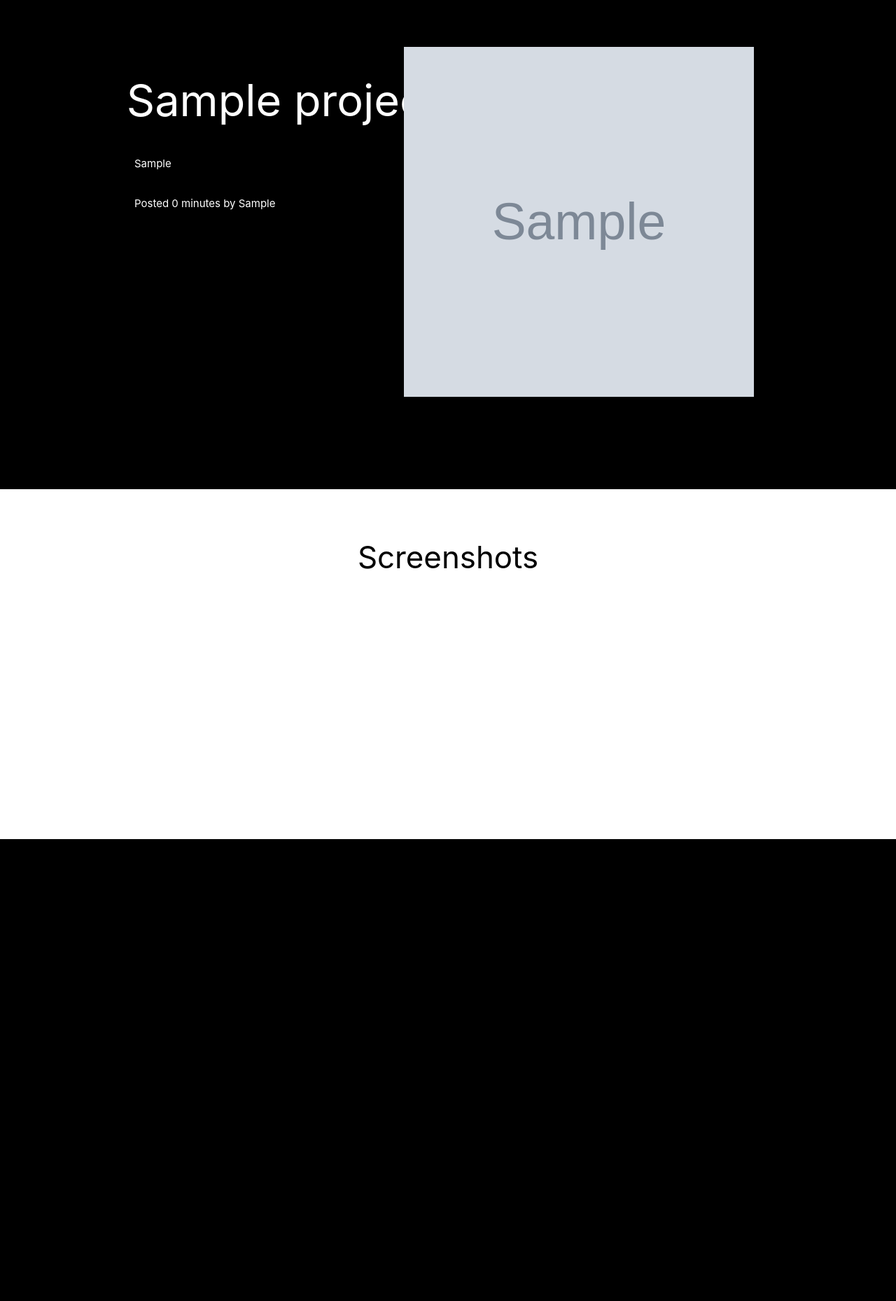
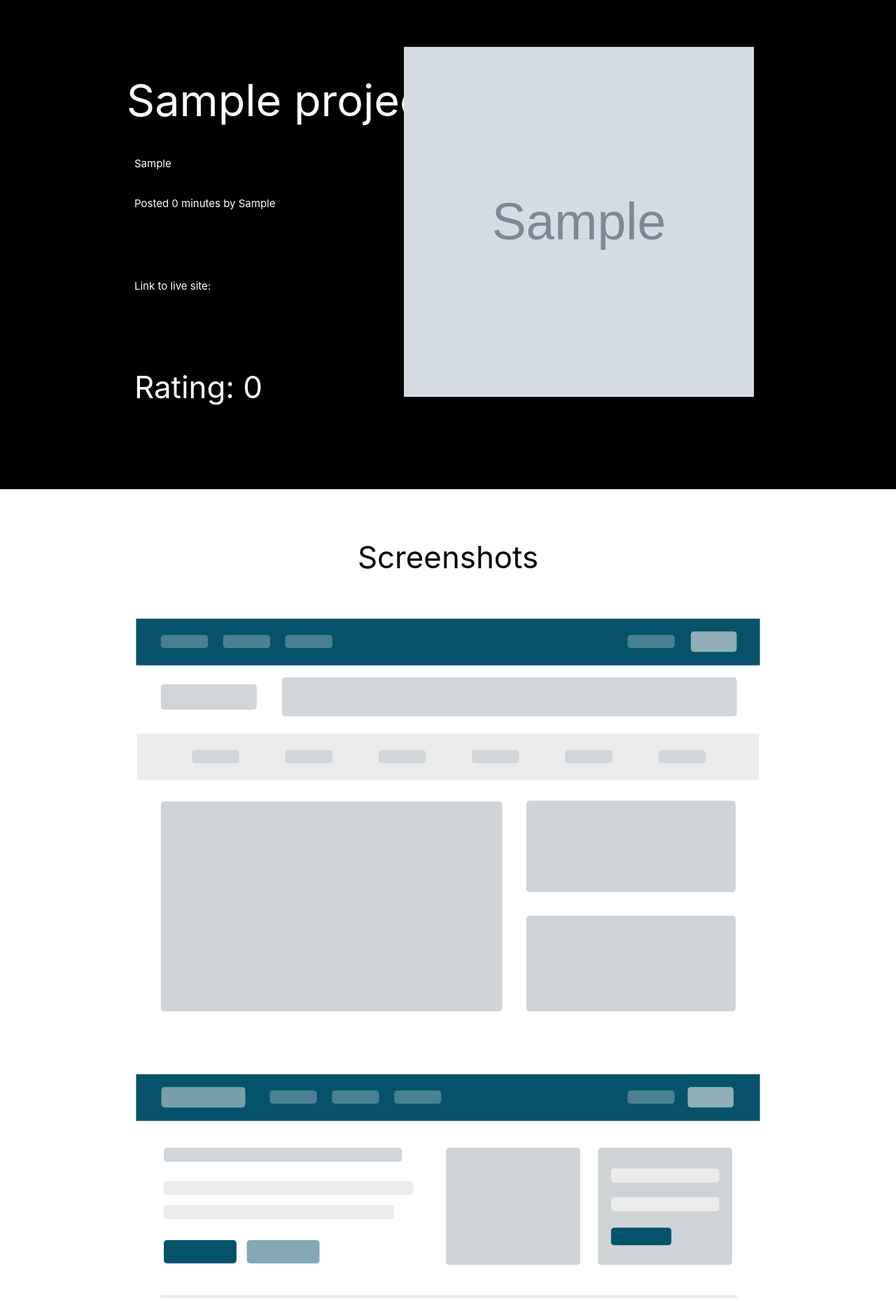
Before and after one commit to andyweru/MC_11_Awwwards, a Django app: page /project/1 in a window 1280 px wide. Shown: the part 65-1924 px from the top of the page at 70% size. Before the commit the page ends 1264 px from the top, so only its background shows below. Run offline with Django 3.2, Linux system fonts and the light colour scheme; tables that the repository leaves empty hold one stand-in row (values such as "Sample post"); grey boxes marked "Sample" are stand-in pictures.

Commit message:
made change to project template UI

```diff
--- a/myapp/static/css/base.css
+++ b/myapp/static/css/base.css
@@ -27,7 +27,7 @@ body{
 }
 
 .img {
-    width:  100px;
+    width:100px;
 }
 
 .all-projects{
@@ -52,3 +52,8 @@ body{
     width: 500px;
     height: 500px;
 }
+
+.screenshot{
+    width: 100%;
+    height: 600px;
+}
--- a/myapp/templates/project.html
+++ b/myapp/templates/project.html
@@ -24,6 +24,20 @@
                                     <div class="row">
                                         <p>Posted {{project.pub_date|timesince}} by {{project.editor.first_name}}</p>
                                     </div>
+
+                                    <br><br>
+
+                                    <div class="row">
+                                        <p>Link to live site:  </p>
+                                    </div>
+
+
+                                    <br>
+                                    <br>
+
+                                    <div class="row">
+                                        <h3>Rating: 0</h3>
+                                    </div>
                         </div>
                         <div class="col m6">
                                 <img src="{{project.project_image.url}}"  class="img-responsive project-art" alt="">
@@ -42,9 +56,31 @@
                 <div class="container">
                     <h3 class="center-align">Screenshots</h3>
                     <br><br>
+
+                    <img class="screenshot" src="../static/img/template.svg" alt="">
+
+                    <br><br><br>
+
+                    <img class="screenshot" src="../static/img/template2.svg" alt="">
+
+                    <br><br><br>
+
+                    <img class="screenshot" src="../static/img/template3.svg" alt="">
+
+                    <br><br>
+
                 </div>
 
              </div>
+
+             <div class="container-fluid white-text">
+                    <div class="container">
+                        <h3 class="center-align">Reviews</h3>
+                        <br><br>
+
+                    </div>
+
+                 </div>
 </div>
 
  {% endblock %}
```
Also changed, not shown: myapp/static/img/template.svg (added), myapp/static/img/template2.svg (added), myapp/static/img/template3.svg (added).
